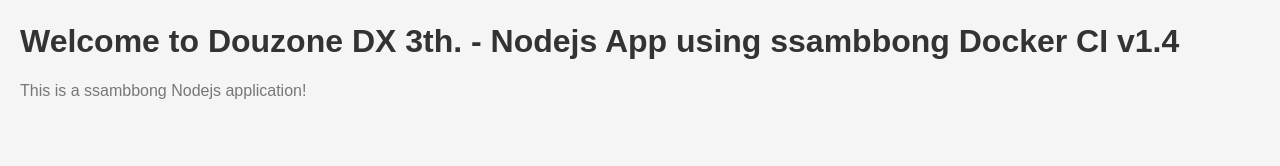
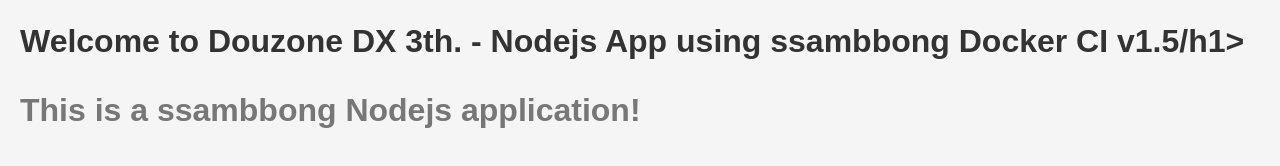
Before and after one commit to 201820863/docker-CI, a website: page public/index.html in a window 1280 px wide. Shown: the part 304-470 px from the top of the page. Drawn offline with Linux system fonts and the light colour scheme.

Commit message:
DZ3 docker CI and Igonan

```diff
--- a/public/index.html
+++ b/public/index.html
@@ -7,7 +7,7 @@
 </head>
 <body>
   <img src="images/fastcampus.png" alt="fastcampus logo">
-  <h1>Welcome to Douzone DX 3th. - Nodejs App using ssambbong Docker CI v1.4</h1>
+  <h1>Welcome to Douzone DX 3th. - Nodejs App using ssambbong Docker CI v1.5/h1>
   <p>This is a ssambbong Nodejs application!</p>
 </body>
 </html>
```
